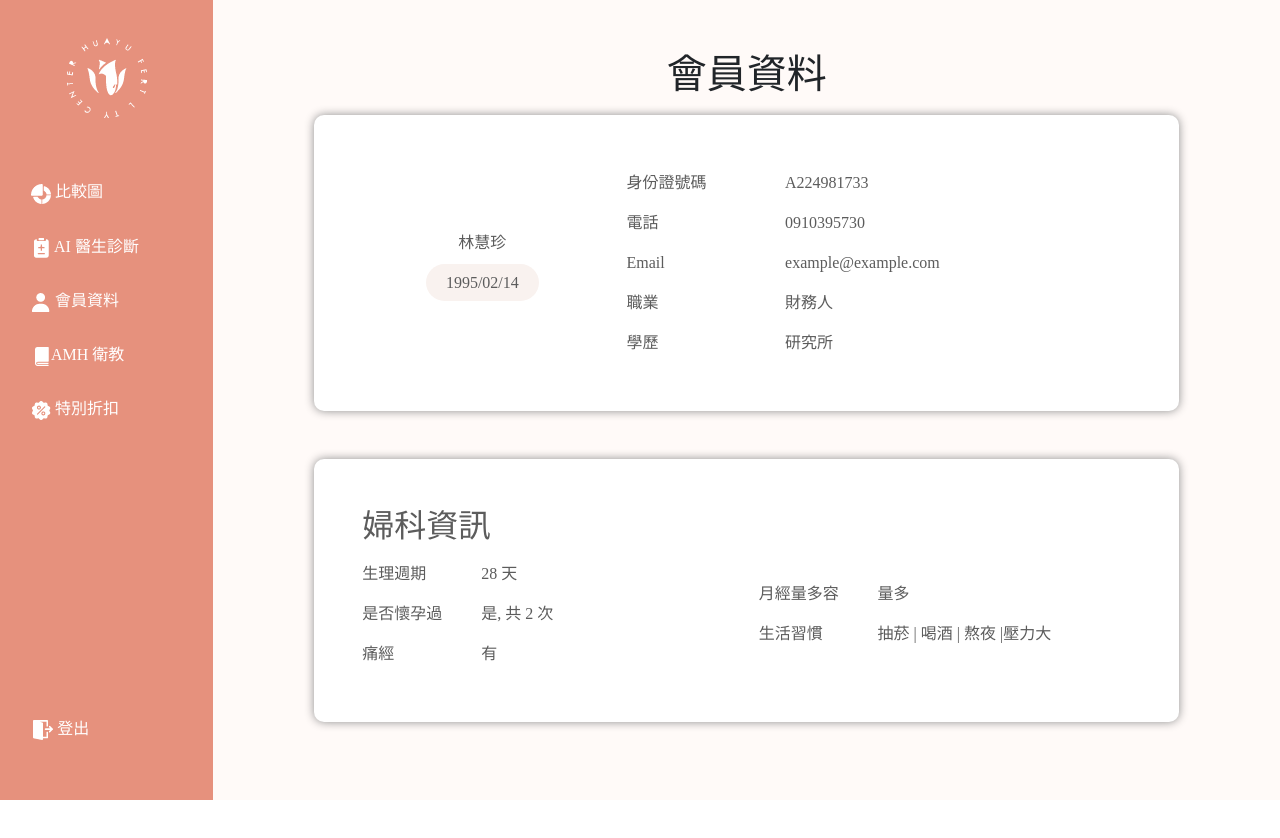
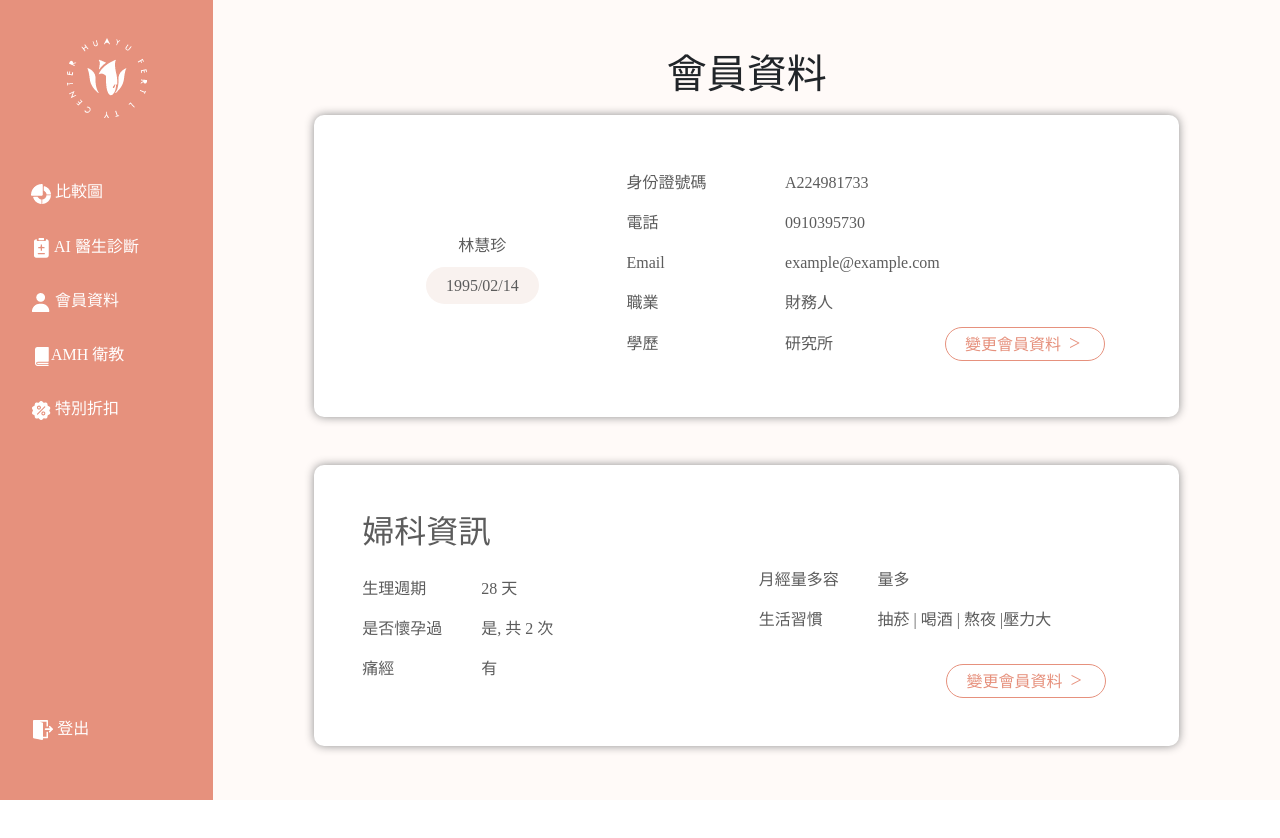
Before and after one commit to fbd3887/medical-frontend, a React (Create React App) app: page /account in a window 1280 px wide. Built offline with nearby package versions, Linux system fonts and the light colour scheme.

Commit message:
account buttons

```diff
--- a/src/components/innerpages/AccountInformation.jsx
+++ b/src/components/innerpages/AccountInformation.jsx
@@ -32,13 +32,18 @@ export default function AccountInformation() {
                       <div className="leftlabel">Email</div>
                       <div className="rightdata">example@example.com</div>
                     </div>
-                    <div className="row pt-2 pb-2 align-items-center">
+                    <div className="row pt-2 pb-1 align-items-center">
                       <div className="leftlabel">職業</div>
                       <div className="rightdata">財務人</div>
                     </div>
-                    <div className="row pt-2 pb-2 align-items-center ">
+                    <div className="row pt-2 pb-2 divalign ">
                       <div className="leftlabel">學歷</div>
-                      <div className="rightdata">研究所</div>
+                      <div className="rightdata align-items-center sm:mt-3 d-sm-flex flex-sm-colum flex-md-row justify-content-between ">
+                        <div className=" ">研究所</div>
+                        <div className=" editbutton text-center btntopmargin ">
+                        變更會員資料 <span className="me-1 ms-1 h5">&#62;</span>
+                        </div>
+                      </div>
                     </div>
                   </div>
                 </div>
@@ -77,6 +82,11 @@ export default function AccountInformation() {
                         抽菸 | 喝酒 | 熬夜 |壓力大
                       </div>
                     </div>
+                    <div className="d-flex justify-content-end mt-4 marginendsmall marginendlg">
+                      <div className="  editbutton text-center btntopmargin  ">
+                            變更會員資料 <span className="me-1 ms-1 h5">&#62;</span>
+                        </div>
+                    </div>
                   </div>
                 </div>
               </div>
--- a/src/components/innerpages/Discount.jsx
+++ b/src/components/innerpages/Discount.jsx
@@ -27,7 +27,7 @@ export default function Discount() {
                                             <h4 className="color-orange">凍卵限定專案</h4>
                                         </div>
                                         <div className="col-md-6 mb-4">
-                                        留住最好的青春，凍卵即存細胞專案<br/>10年保管費最優惠<br/>適合自主獨立的女身
+                                        留住最好的青春, 凍卵即存細胞專案<br/>10年保管費最優惠<br/>適合自主獨立的女身
                                         </div>
                                         <div className="bookbutton mb-4">
                                             立即預約檢查 <span className="me-1 ms-1 h5">&#62;</span>
--- a/src/scss/innerpages.scss
+++ b/src/scss/innerpages.scss
@@ -57,6 +57,7 @@
       }
 .innerpageright{
 
+
     .style-box{
 
         padding-left: 10px;
@@ -68,6 +69,15 @@
 
     }
 
+    .editbutton{
+        width:160px;
+        color:#E6917D;
+        border-width: thin;
+        padding: 3px 12px 3px 12px;
+        border-radius: 25px;
+        border-style: solid;
+        border-color: #E6917D;
+    }
     .bookbutton{
 
         color:#E6917D;
@@ -143,7 +153,12 @@
     .shift_end{
         display: flex;
         justify-content: end;
-
+    }
+    .marginendsmall{
+        margin-right: 12px;
+    }
+    .btntopmargin{
+        margin-top:20px;
     }
     .discountimg
     {
@@ -224,6 +239,12 @@
     }
 }
 @media only screen and (min-width: 768px) {
+    .marginendlg{
+        margin-right:25px;
+    }
+    .divalign{
+        align-items: center;
+    }
     .discountimg
     {
         width: 100%;
```
